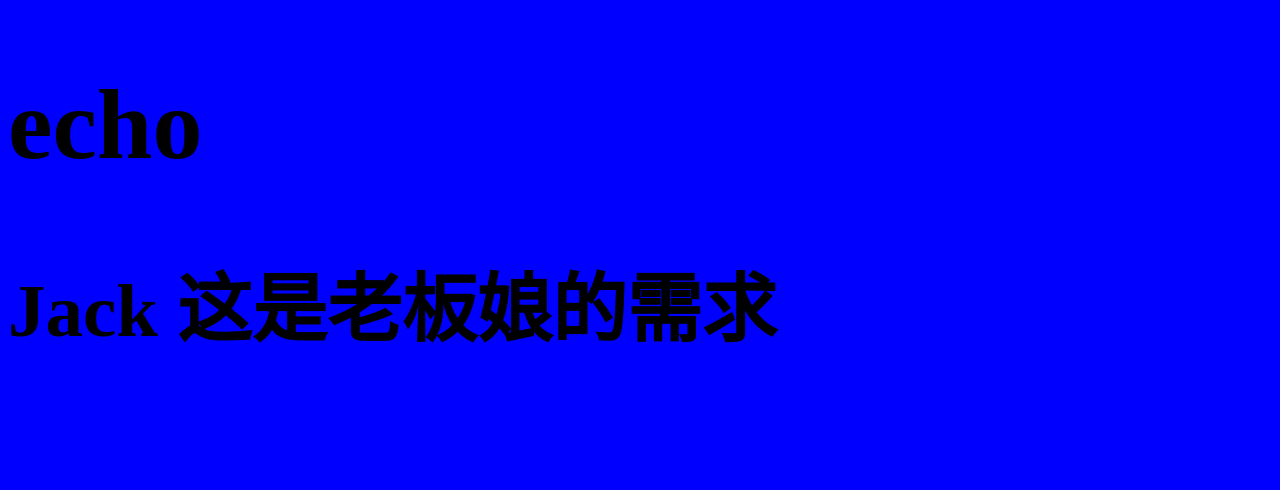
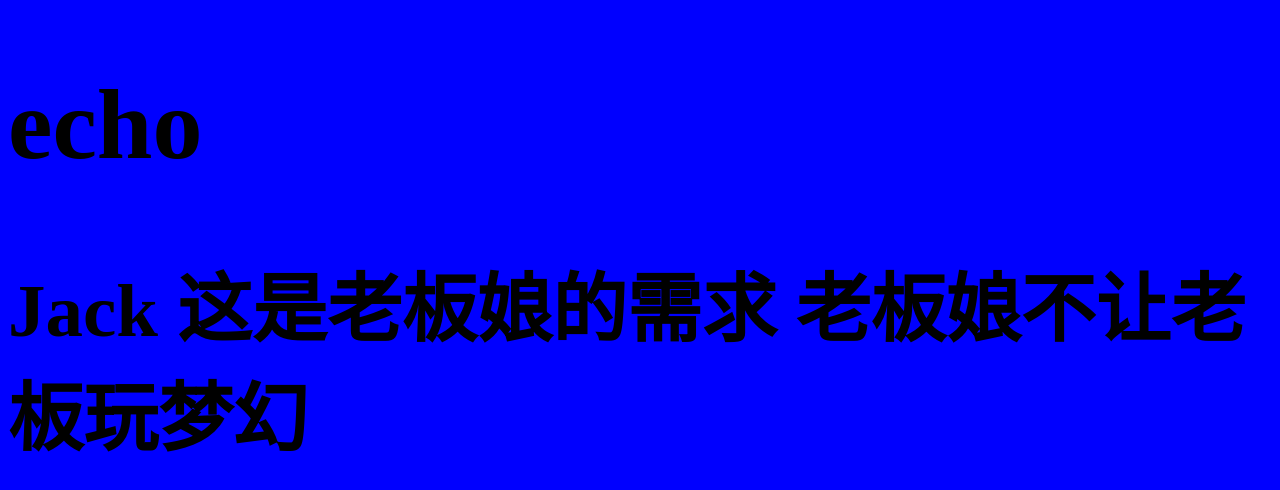
Before and after one commit to liu-97711/demo-1, a plain HTML site: page index.html in a window 1280 px wide. Drawn offline with Linux system fonts and the light colour scheme.

Commit message:
老板娘不让玩梦幻

```diff
--- a/index.html
+++ b/index.html
@@ -16,6 +16,8 @@
     <h2>
         Jack
         这是老板娘的需求
+
+        老板娘不让老板玩梦幻
     </h2>
 </body>
 
```
